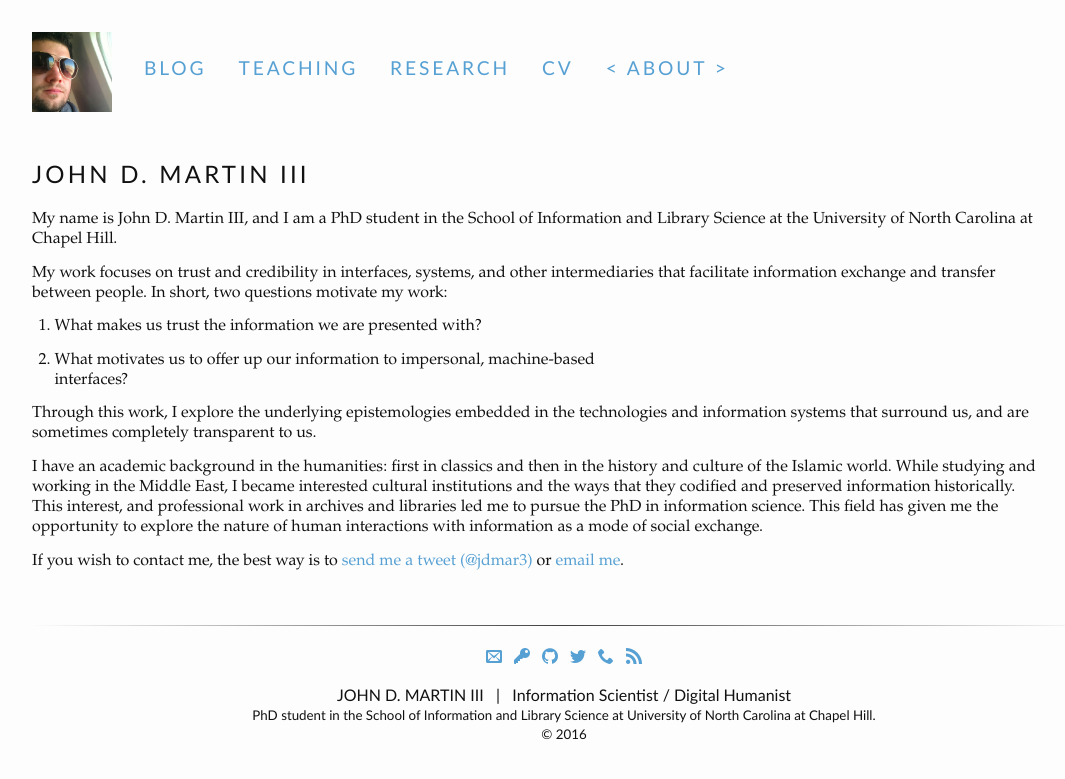
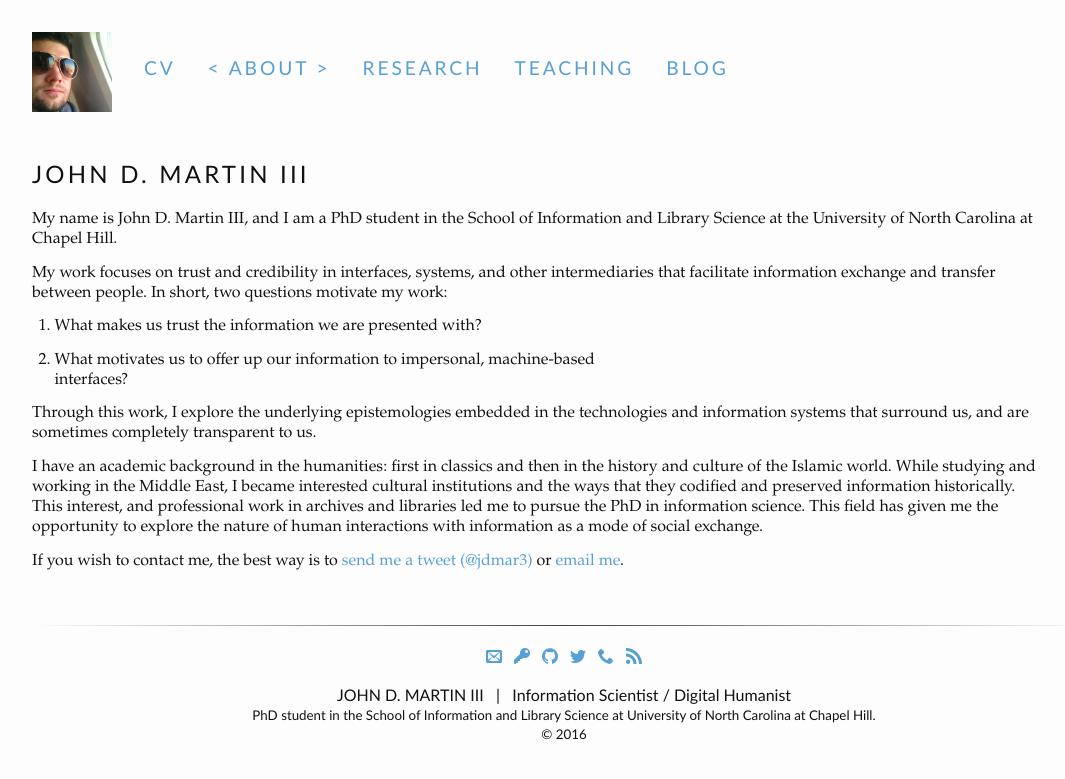
Before and after one commit to jdmar3/jdmar3.github.io, a Jekyll site: the page built from index.md, in a window 1280 px wide. Shown: the top 779 px of the page, without its empty margins (48-1113 px from the left). Built offline with Jekyll 4.4.1, drawn with Linux system fonts in a browser that asks for light colours.

Commit message:
fix weight order

```diff
--- a/_includes/header.html
+++ b/_includes/header.html
@@ -2,7 +2,8 @@
 <header>
     <nav class="group">
 	<a href="{{site.baseurl}}/"><img class="badge" src="{{site.baseurl}}/assets/img/badge_1.png" alt="JDM"></a>
-	{% for node in site.pages | sort:"weight" %}
+	{% assign pages = site.pages | sort:"weight"  %}
+	{% for node in pages %}
 		{% unless node.nav_exclude %}
 		    {% if page.url == node.url %}
 		      <a class="active" href="{{node.url | prepend: site.baseurl}}" class="active">{% if node.shorttitle %}{{node.shorttitle}}{% else %}{{node.title}}{% endif %}</a>
```
